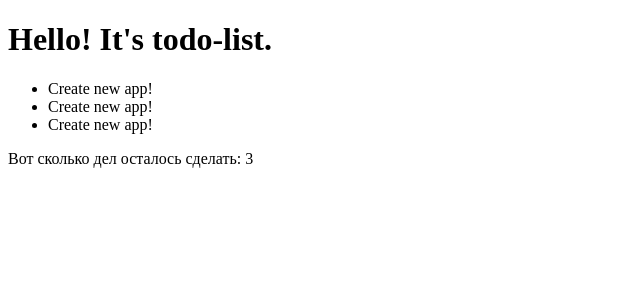
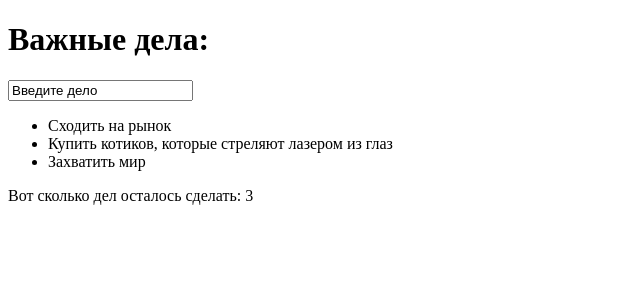
Before and after one commit to WebHeroSchool/React_app, a React (Create React App) app in the folder todo/: page / in a window 1280 px wide. Shown: the top 300 px of the page, without its empty margins (0-640 px from the left). Built offline with nearby package versions, Linux system fonts and the light colour scheme.

Commit message:
Задание #21: Вывод списка элементов и ключи

```diff
--- a/todo/src/components/App/App.js
+++ b/todo/src/components/App/App.js
@@ -1,11 +1,16 @@
 import React from 'react';
 import ItemList from '../ItemList/ItemList.js';
 import Footer from '../Footer/Footer';
-const todoItem = "Create new app!";
-
+import InputItem from '../InputItem/InputItem';
+const todoItem = [
+  {value: 'Сходить на рынок'},
+  {value: 'Купить котиков, которые стреляют лазером из глаз'},
+  {value: 'Захватить мир'}
+];
 
 const App = () => (<div>
-  <h1>Hello! It's todo-list.</h1>
+  <h1>Важные дела:</h1>
+  <InputItem />
   <ItemList todoItem={ todoItem }/>
   <Footer todoListAll={3}/>
 </div>);
--- a/todo/src/components/InputItem/InputItem.js
+++ b/todo/src/components/InputItem/InputItem.js
@@ -0,0 +1,7 @@
+import React from 'react';
+
+const InputItem = () => (
+    <input value = 'Введите дело'></input>
+);
+
+export default InputItem;
--- a/todo/src/components/Item/Item.js
+++ b/todo/src/components/Item/Item.js
@@ -1,7 +1,7 @@
 import React from 'react';
 
-const Item = ({ todoItem }) => (
-    <span>{ todoItem }</span>
+const Item = ({ value }) => (
+    <span>{ value }</span>
 );
 
 export default Item;
--- a/todo/src/components/ItemList/ItemList.js
+++ b/todo/src/components/ItemList/ItemList.js
@@ -3,9 +3,7 @@ import Item from '../Item/Item.js';
 
 const ItemList = ({ todoItem }) => (
     <ul>
-        <li><Item todoItem={ todoItem }/></li>
-        <li><Item todoItem={ todoItem }/></li>
-        <li><Item todoItem={ todoItem }/></li>
+        {todoItem.map(item => (<li key={item.value}>{item.value}</li>))}
     </ul>
 );
 
```
